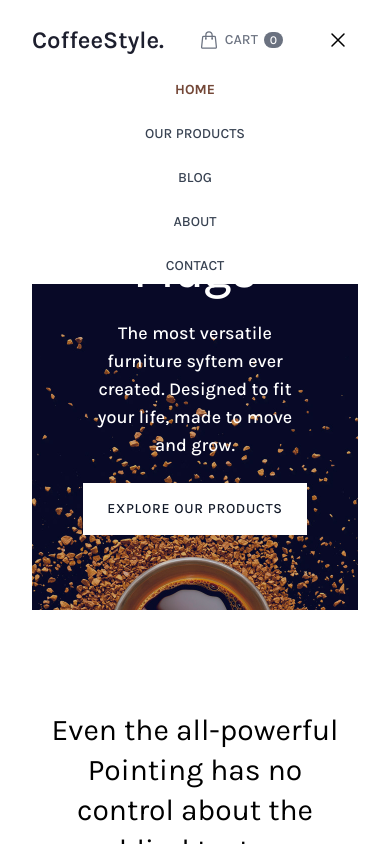
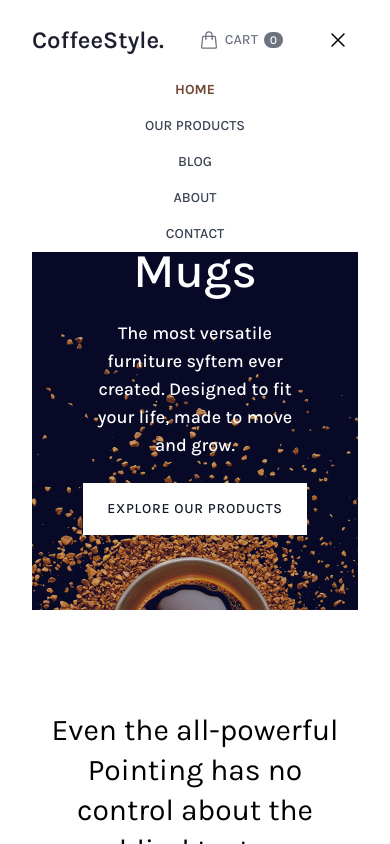
Before and after one commit to Trqkhanh17/TailwindCSS-Coffee-Style, a React (Vite) app: page / in a window 390 px wide. Both pictures are taken after a click on the icon 337 px from the left and 40 px from the top of the page. Shown: the top 844 px of the page. Built offline with nearby package versions, Linux system fonts and the light colour scheme.

Commit message:
update cart

```diff
--- a/src/component/cart.tsx
+++ b/src/component/cart.tsx
@@ -1,7 +1,7 @@
 import { useEffect, useRef, useState } from "react";
 import emptyCartIcon from "../assets/emptyCart.png"
 import { useCart } from "../store/cartContext";
-
+import { motion, AnimatePresence } from "framer-motion";
 interface CartProps {
     isOpenCart: boolean;
     setOpenCart: (open: boolean) => void;
@@ -10,7 +10,7 @@ interface CartProps {
 const Cart = ({ isOpenCart, setOpenCart }: CartProps) => {
     const [isOnclickCheckOut, SetisOnclickCheckOut] = useState(false)
     const cartRef = useRef<HTMLDivElement>(null);
-    const { cart } = useCart();
+    const { cart, removeCart } = useCart();
     const handleClickOutSideCart = (event: MouseEvent) => {
         if (cartRef.current && !cartRef.current.contains(event.target as Node)) {
             setOpenCart(false);
@@ -22,7 +22,6 @@ const Cart = ({ isOpenCart, setOpenCart }: CartProps) => {
         }, 0)
     }
     useEffect(() => {
-
         document.addEventListener("mousedown", handleClickOutSideCart);
         return () => {
             document.removeEventListener("mousedown", handleClickOutSideCart);
@@ -30,23 +29,35 @@ const Cart = ({ isOpenCart, setOpenCart }: CartProps) => {
     }, []);
 
     return (
+        <AnimatePresence>
+            {isOpenCart && (
                 <>
 
-            {isOpenCart && (
-                <>
-                    <div ref={cartRef} className="fixed top-0 right-0 h-screen w-full sm:w-[80%] md:w-[60%] lg:w-[40%] xl:w-[30%] bg-textNav z-50 animate-slideSidebar-left">
-                        <div className="p-2 flex justify-between items-center border-b">
-                            <h2 className="text-gray-400 text-xs font-bold uppercase tracking-widest">Your Cart</h2>
-                            <button onClick={() => setOpenCart(false)} className="text-white text-xl">
+                    <motion.div
+                        initial={{ x: "100%" }}
+                        animate={{ x: 0 }}
+                        exit={{ x: "100%" }}
+                        transition={{ duration: 0.4 }}
+                        ref={cartRef}
+                        className="fixed top-0 right-0 h-screen w-full sm:w-[80%] md:w-[60%] lg:w-[40%] xl:w-[30%] bg-textNav z-50 flex flex-col mx-auto"
+                    >
+
+                        <div className="p-5 flex justify-between items-center border-b shrink-0">
+                            <h2 className="text-gray-400 text-sm font-bold uppercase tracking-widest">Your Cart</h2>
+                            <button onClick={() => setOpenCart(false)} className="text-white text-2xl">
                                 &times;
                             </button>
                         </div>
-                        {cart.length === 0 ? <div className="w-full flex flex-col justify-center items-center h-full animate-pulse">
+
+                        {cart.length === 0 ? (
+                            <div className="flex-1 w-full flex flex-col justify-center items-center animate-pulse">
                                 <img src={emptyCartIcon} alt="img empty" className="w-[30%]" />
                                 <div className="text-center lg:text-xl text-gray-500 font-bold tracking-wider">Your cart is empty!</div>
                             </div>
-                            :
-                            <div className="flex flex-col w-full justify-center items-center gap-10 mt-10 px-5">
+                        ) : (
+                            <>
+
+                                <div className="flex-1 w-full overflow-y-auto mt-5 px-5 flex flex-col gap-5">
                                     {cart.map((item) => (
                                         <div className="flex w-full items-center gap-5" key={item.id}>
                                             <div
@@ -56,7 +67,8 @@ const Cart = ({ isOpenCart, setOpenCart }: CartProps) => {
 
                                             <div className="flex flex-col flex-1 text-white">
                                                 <div className="text-base font-bold break-words">{item.name}</div>
-                                            <div className="uppercase text-sm font-bold opacity-50 cursor-pointer">remove</div>
+                                                <div className="font-semibold">$ {item.price.toFixed(2)} USD</div>
+                                                <div className="uppercase text-sm font-bold opacity-50 cursor-pointer" onClick={() => removeCart(item)}>remove</div>
                                             </div>
 
                                             <div className="border border-gray-500 text-white px-7 py-2 shrink-0">
@@ -65,24 +77,32 @@ const Cart = ({ isOpenCart, setOpenCart }: CartProps) => {
                                         </div>
                                     ))}
                                 </div>
-                        }
-                        {cart.length > 0 && (
-                            <div className="absolute bottom-10 w-full flex flex-col justify-center items-center gap-10">
-                                <div className="w-full p-2 flex justify-between items-center border-t text-white px-5">
+
+                                <div className="w-full flex flex-col justify-center items-center gap-5 p-5 border-t shrink-0">
+                                    <div className="w-full flex justify-between items-center text-white">
                                         <div className="font-semibold text-lg">Subtotal</div>
                                         <div className="font-semibold text-lg">$ {Subtotal() ? Subtotal().toFixed(2) : 0} USD</div>
                                     </div>
-                                <div className="py-5 cursor-pointer uppercase w-[91%] text-center text-gray-900 bg-white text-sm font-bold tracking-widest" onClick={() => SetisOnclickCheckOut(true)}>Continue to Checkout</div>
+                                    <div
+                                        className="py-4 cursor-pointer uppercase w-full text-center text-gray-900 bg-white text-sm font-bold tracking-widest"
+                                        onClick={() => SetisOnclickCheckOut(true)}
+                                    >
+                                        Continue to Checkout
+                                    </div>
                                     {isOnclickCheckOut && (
-                                    <div className="w-full bg-amber-600 text-md p-2 text-center">Checkout is disabled on this site.</div>
-                                )}
+                                        <div className="w-full bg-amber-600 text-md p-2 text-center">
+                                            Checkout is disabled on this site.
                                         </div>
                                     )}
                                 </div>
+
+                            </>
+                        )}
+                    </motion.div>
                     <div className="fixed inset-0 bg-black/50 z-40" onClick={() => setOpenCart(false)}></div>
                 </>
             )}
-        </>
+        </AnimatePresence>
     );
 }
 export default Cart;
--- a/src/component/header.tsx
+++ b/src/component/header.tsx
@@ -2,7 +2,7 @@ import { useEffect, useRef, useState } from "react";
 import { NavLink, useNavigate } from "react-router-dom";
 import Cart from "./cart";
 import { useCart } from "../store/cartContext";
-
+import { motion, AnimatePresence } from "framer-motion";
 const Header = () => {
     const menuItems = [
         { label: "Home", to: "/" },
@@ -45,7 +45,7 @@ const Header = () => {
         }
     }, [isMenuOpen]);
     return (
-        <>
+
         <header className="relative py-6 w-full mx-auto flex justify-center">
             <nav className="flex flex-row justify-between lg:justify-center items-center w-full lg:gap-40">
                 <div className="logo text-center text-2xl font-semibold text-textNav cursor-pointer" onClick={() => navigate("/")}>CoffeeStyle.</div>
@@ -125,16 +125,20 @@ const Header = () => {
 
             </nav>
             {/* Mobile menu overlay */}
-                {
-                    (isMenuOpen || isClosing) && (
-                        <div
+            <AnimatePresence>
+                {(isMenuOpen || isClosing) && (
+                    <motion.div
+                        key="mobile-menu"
+                        initial={{ y: "-100%" }}
+                        animate={{ y: 0 }}
+                        exit={{ y: "-100%" }}
+                        transition={{ duration: 0.4 }}
                         ref={menuRef}
-                            className={`absolute pb-2 top-full lg:hidden left-0 w-full bg-white z-50 flex flex-col items-center gap-6 uppercase text-sm text-gray-700 font-medium ${isClosing ? 'animate-slide-up' : 'animate-slide-down'
-                                }`}
+                        className="absolute pb-2 top-full lg:hidden left-0 w-full bg-white z-50 flex flex-col items-center gap-6 uppercase text-sm text-gray-700 font-medium"
                     >
-                            {menuItems.map((item, index) => (
-                                <ul key={index}>
-                                    <li>
+                        <ul className="w-full flex flex-col gap-4">
+                            {menuItems.map((item) => (
+                                <li key={item.to} className="w-full text-center">
                                     <NavLink
                                         to={item.to}
                                         className={({ isActive }) =>
@@ -144,13 +148,12 @@ const Header = () => {
                                         {item.label}
                                     </NavLink>
                                 </li>
+                            ))}
                         </ul>
-                            ))}
-                        </div>
-                    )
-                }
+                    </motion.div>
+                )}
+            </AnimatePresence>
         </header>
-        </>
     )
 }
 export default Header;
--- a/src/index.css
+++ b/src/index.css
@@ -62,33 +62,3 @@
 .animate-slide-up {
   animation: slideUp 0.4s ease forwards;
 }
-
-@keyframes slideSidebarLeft {
-  0% {
-    transform: translateX(100%);
-    opacity: 0;
-  }
-  100% {
-    transform: translateX(0);
-    opacity: 1;
-  }
-}
-
-@keyframes slideSidebarRight {
-  0% {
-    transform: translateX(0);
-    opacity: 1;
-  }
-  100% {
-    transform: translateX(100%);
-    opacity: 0;
-  }
-}
-
-.animate-slideSidebar-left {
-  animation: slideSidebarLeft 0.4s ease forwards;
-}
-
-.animate-slideSidebar-right {
-  animation: slideSidebarRight 0.4s ease forwards;
-}
--- a/src/pages/detail_product.tsx
+++ b/src/pages/detail_product.tsx
@@ -10,7 +10,7 @@ import iConDiamond from "../assets/diamond.png";
 import iConLight from "../assets/light.png"
 import Subheadline from "../component/subheadline";
 import { useCart } from "../store/cartContext";
-import Cart from "../component/cart";
+
 type FormValues = {
     quantity: number;
 }
@@ -39,7 +39,6 @@ const DetailProduct = () => {
             quantity: data.quantity
         }
         addToCart(cartItem);
-        console.log("Data:", Cart);
     };
 
     const getRandomProductSuggestions = (allProdut: productItem[], Id: number) => {
--- a/src/store/cartContext.tsx
+++ b/src/store/cartContext.tsx
@@ -9,7 +9,8 @@ export interface CartItem {
 }
 interface CartContextType {
     cart: CartItem[],
-    addToCart: (item: CartItem) => void
+    addToCart: (item: CartItem) => void,
+    removeCart: (item: CartItem) => void
 }
 const CartContext = createContext<CartContextType | undefined>(undefined);
 
@@ -27,9 +28,12 @@ export const CartProvider = ({ children }: { children: ReactNode }) => {
             return [...prev, item];
         });
     };
-
+    const removeCart = (product: CartItem) => {
+        const newCart = cart.filter(item => item.id !== product.id);
+        setCart(newCart);
+    }
     return (
-        <CartContext.Provider value={{ cart, addToCart }}>
+        <CartContext.Provider value={{ cart, addToCart, removeCart }}>
             {children}
         </CartContext.Provider>
     );
```
Lines whose indentation alone changed are shown as unchanged.
